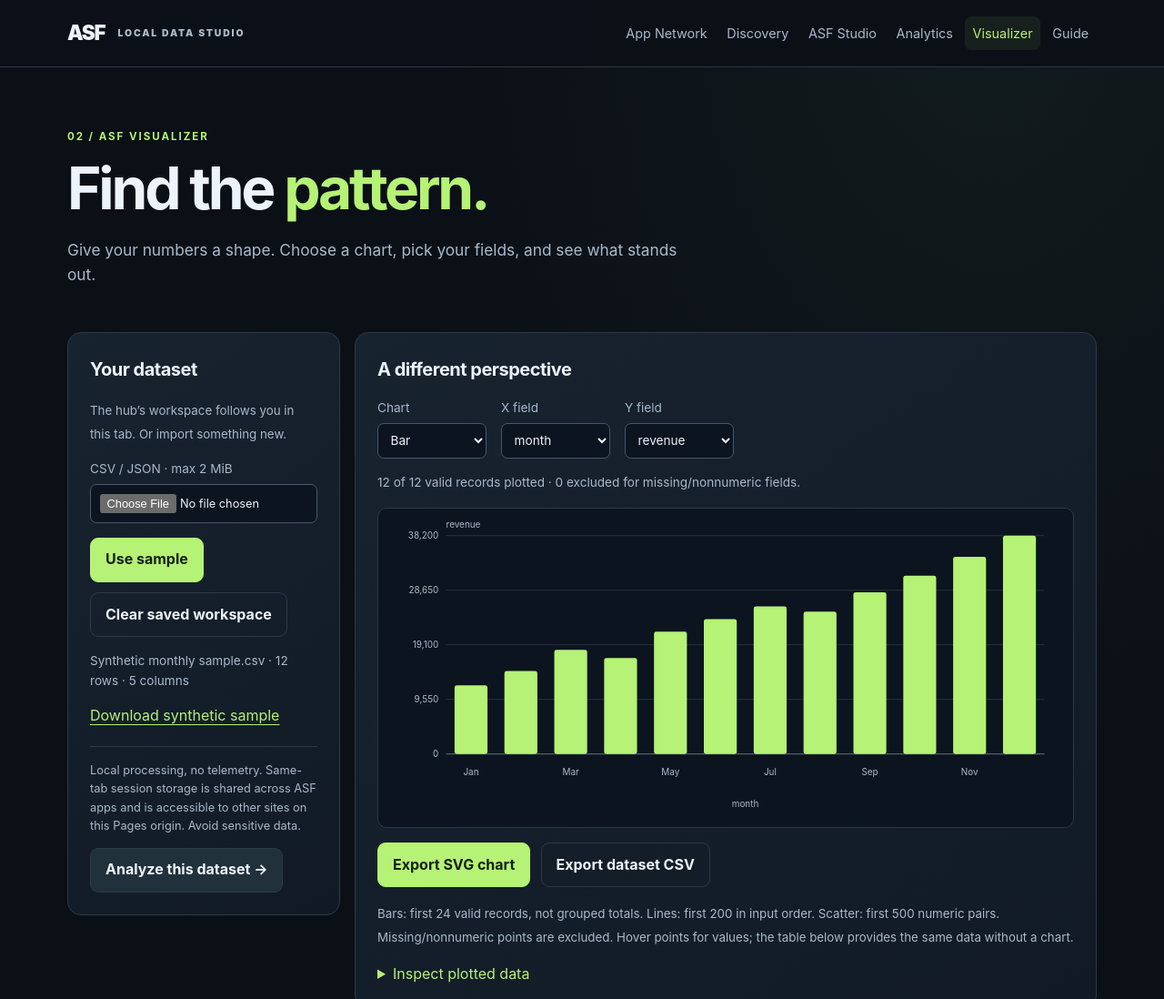
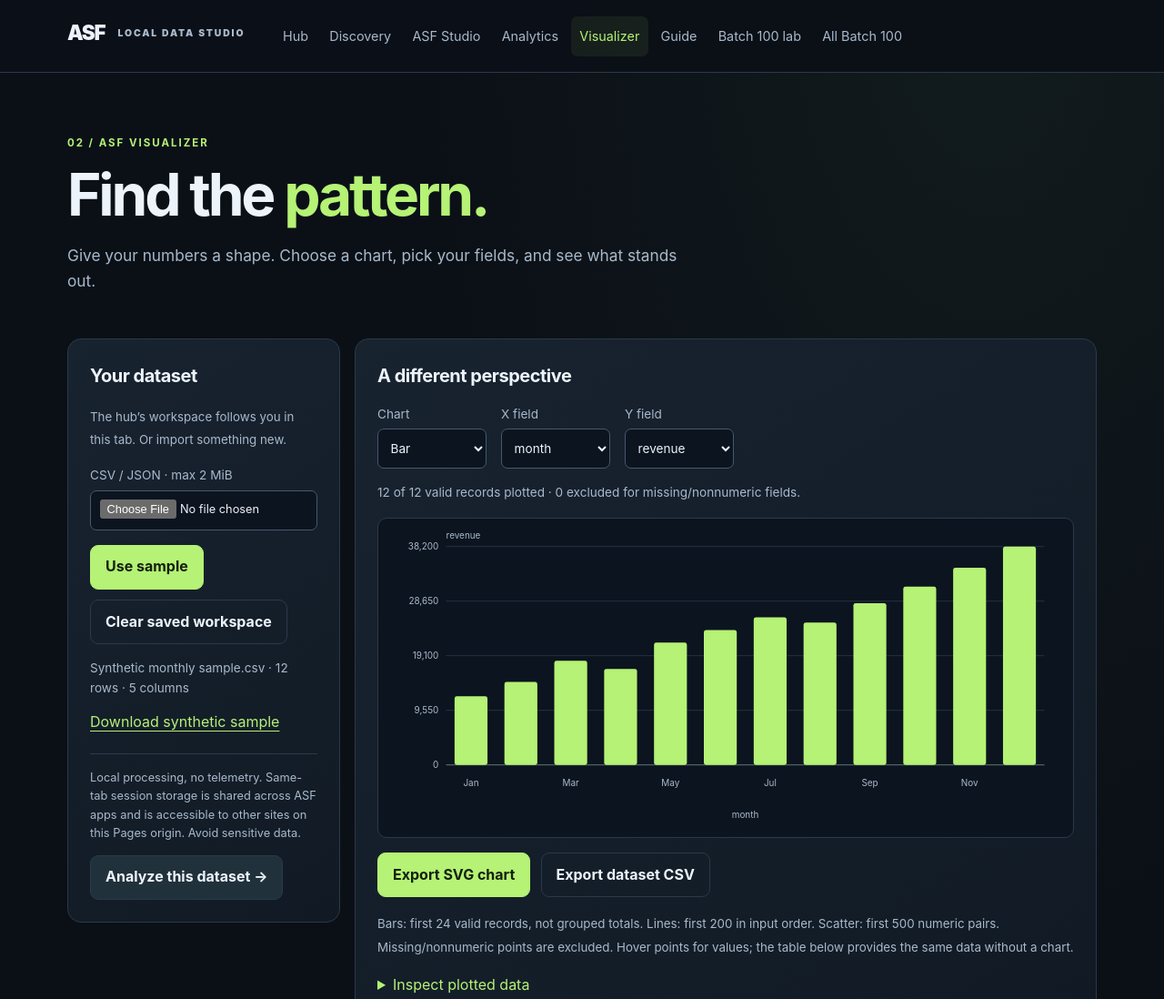
Before and after one commit to sauravnrai/ASF-visualizer, a plain HTML site: page docs/index.html in a window 1280 px wide. Shown: the top 1098 px of the page at 91% size. Drawn offline with Linux system fonts and the light colour scheme.

Commit message:
feat: Batch 100 chart/caption lab; break lines across excluded records; unify navigation

```diff
--- a/docs/assets/app.js
+++ b/docs/assets/app.js
@@ -1,28 +1,22 @@
 (() => {
 'use strict';const S=window.ASF,$=id=>document.getElementById(id),NS='http://www.w3.org/2000/svg';let data;
 function options(id,values,preferred){const el=$(id);el.replaceChildren();for(const v of values){const o=document.createElement('option');o.value=v;o.textContent=v;el.append(o);}el.value=values.includes(preferred)?preferred:(values[0]||'');}
-function fields(){const nums=S.numericColumns(data),scatter=$('kind').value==='scatter';options('y',nums,$('y').value||nums[0]);options('x',scatter?nums:data.columns,$('x').value||(scatter?nums[0]:data.columns[0]));if(scatter&&$('x').value===$('y').value&&nums.length>1) $('y').value=nums.find(c=>c!==$('x').value);draw();}
+function fields(){const nums=S.numericColumns(data),scatter=$('kind').value==='scatter';options('y',nums,$('y').value||nums[0]);options('x',scatter?nums:data.columns,$('x').value||(scatter?nums[0]:data.columns[0]));if(scatter&&$('x').value===$('y').value&&nums.length>1)$('y').value=nums.find(c=>c!==$('x').value);draw();}
 function draw(){
  const kind=$('kind').value,x=$('x').value,y=$('y').value,all=data.rows.map((r,i)=>({row:r,label:String(r[x]??'—'),x:S.number(r[x]),y:S.number(r[y]),index:i+1})).filter(p=>p.y!==null&&(kind!=='scatter'||p.x!==null));
  const limit=kind==='bar'?24:kind==='line'?200:500,points=all.slice(0,limit),target=$('chart');target.replaceChildren();$('download-chart').disabled=!points.length;
  if(!points.length){target.textContent='No plottable numeric data. Choose numeric fields or import another dataset.';$('chart-status').textContent='No valid points for this selection.';$('chart-data').replaceChildren();return;}
  const svg=document.createElementNS(NS,'svg');svg.setAttribute('xmlns',NS);svg.setAttribute('viewBox','0 0 900 400');svg.setAttribute('width','900');svg.setAttribute('height','400');svg.setAttribute('style','background:#0c141f');svg.setAttribute('role','img');svg.setAttribute('aria-labelledby','svg-title svg-desc');
  function add(tag,attrs={},text,parent=svg){const el=document.createElementNS(NS,tag);for(const [k,v]of Object.entries(attrs))el.setAttribute(k,String(v));if(text!==undefined)el.textContent=text;parent.append(el);return el;}
- add('style',{},'text{fill:#a8b9cb;font:12px system-ui,sans-serif}.gridline{stroke:#28384b}');
- add('title',{id:'svg-title'},`${kind} chart: ${y} by ${x}`);add('desc',{id:'svg-desc'},`${points.length} plotted records. All plotted rows are available in the inspect plotted data table.`);
+ add('style',{},'text{fill:#a8b9cb;font:12px system-ui,sans-serif}.gridline{stroke:#28384b}');add('title',{id:'svg-title'},`${kind} chart: ${y} by ${x}`);add('desc',{id:'svg-desc'},`${points.length} plotted records. All plotted rows are available in the inspect plotted data table. Missing-record gaps break line paths.`);
  const L=78,T=25,W=795,H=290;let minY=Math.min(0,...points.map(p=>p.y)),maxY=Math.max(0,...points.map(p=>p.y));if(minY===maxY)maxY=minY+1;
  const magY=Math.max(Math.abs(minY),Math.abs(maxY)),sy=v=>T+H-((v/magY-minY/magY)/(maxY/magY-minY/magY))*H;const minX=Math.min(...points.map(p=>p.x??0)),maxX=Math.max(...points.map(p=>p.x??0)),magX=Math.max(Math.abs(minX),Math.abs(maxX));
  const sx=(p,i)=>kind==='scatter'?(maxX===minX?L+W/2:L+((p.x/magX-minX/magX)/(maxX/magX-minX/magX))*W):L+(i+.5)*W/points.length;
- for(let i=0;i<=4;i++){const f=i/4,value=minY*(1-f)+maxY*f,yy=sy(value);add('line',{x1:L,y1:yy,x2:L+W,y2:yy,class:'gridline'});add('text',{x:L-10,y:yy+4,'text-anchor':'end'},S.format(value));}
- add('line',{x1:L,y1:sy(0),x2:L+W,y2:sy(0),stroke:'#668078'});
- if(kind==='line')add('path',{d:points.map((p,i)=>(i?'L':'M')+sx(p,i)+','+sy(p.y)).join(' '),fill:'none',stroke:'#b5f275','stroke-width':3});
+ for(let i=0;i<=4;i++){const f=i/4,value=minY*(1-f)+maxY*f,yy=sy(value);add('line',{x1:L,y1:yy,x2:L+W,y2:yy,class:'gridline'});add('text',{x:L-10,y:yy+4,'text-anchor':'end'},S.format(value));}add('line',{x1:L,y1:sy(0),x2:L+W,y2:sy(0),stroke:'#668078'});
+ if(kind==='line')add('path',{d:points.map((p,i)=>(i&&p.index===points[i-1].index+1?'L':'M')+sx(p,i)+','+sy(p.y)).join(' '),fill:'none',stroke:'#b5f275','stroke-width':3});
  for(let i=0;i<points.length;i++){const p=points[i],xx=sx(p,i),yy=sy(p.y);let mark;if(kind==='bar'){const width=W/points.length*.66;mark=add('rect',{x:xx-width/2,y:Math.min(yy,sy(0)),width,height:Math.max(1,Math.abs(sy(0)-yy)),rx:3,fill:p.y<0?'#bdacff':'#b5f275'});}else mark=add('circle',{cx:xx,cy:yy,r:kind==='scatter'?4:3,fill:'#b5f275',opacity:.9});add('title',{},`${x}: ${p.label} · ${y}: ${S.format(p.y)} · record ${p.index}`,mark);}
  if(kind==='scatter'){for(let i=0;i<=4;i++){const f=i/4,v=minX*(1-f)+maxX*f;add('text',{x:L+W*f,y:T+H+28,'text-anchor':'middle'},S.format(v));}}else{const step=Math.max(1,Math.ceil(points.length/6));for(let i=0;i<points.length;i+=step)add('text',{x:sx(points[i],i),y:T+H+28,'text-anchor':'middle'},points[i].label.slice(0,14));}
- add('text',{x:L+W/2,y:386,'text-anchor':'middle'},x);add('text',{x:L,y:14},y);target.append(svg);
- $('chart-status').textContent=`${points.length} of ${all.length} valid records plotted · ${data.rows.length-all.length} excluded for missing/nonnumeric fields${all.length>limit?' · display limit applied':''}.`;
- S.table($('chart-data'),{columns:[...new Set([x,y])],rows:points.map(p=>p.row)},points.length);
+ add('text',{x:L+W/2,y:386,'text-anchor':'middle'},x);add('text',{x:L,y:14},y);target.append(svg);$('chart-status').textContent=`${points.length} of ${all.length} valid records plotted · ${data.rows.length-all.length} excluded for missing/nonnumeric fields${all.length>limit?' · display limit applied':''}${kind==='line'?' · missing-record gaps break the line':''}.`;S.table($('chart-data'),{columns:[...new Set([x,y])],rows:points.map(p=>p.row)},points.length);
 }
-S.start(d=>{data=d;fields();});$('kind').addEventListener('change',fields);$('x').addEventListener('change',draw);$('y').addEventListener('change',draw);
-$('download-chart').addEventListener('click',()=>{const svg=$('chart').querySelector('svg');if(svg)S.download('asf-chart.svg','<?xml version="1.0" encoding="UTF-8"?>\n'+svg.outerHTML,'image/svg+xml;charset=utf-8');});
-$('export').addEventListener('click',()=>S.download('asf-dataset.csv',S.toCSV(data),'text/csv;charset=utf-8'));
+S.start(d=>{data=d;fields();});$('kind').addEventListener('change',fields);$('x').addEventListener('change',draw);$('y').addEventListener('change',draw);$('download-chart').addEventListener('click',()=>{const svg=$('chart').querySelector('svg');if(svg)S.download('asf-chart.svg','<?xml version="1.0" encoding="UTF-8"?>\n'+svg.outerHTML,'image/svg+xml;charset=utf-8');});$('export').addEventListener('click',()=>S.download('asf-dataset.csv',S.toCSV(data),'text/csv;charset=utf-8'));
 })();
--- a/docs/assets/navigation.js
+++ b/docs/assets/navigation.js
@@ -1,7 +1 @@
-(() => {
-'use strict';
-const current=document.body.dataset.app,guide=document.body.dataset.page==='guide',nav=document.getElementById('navigation');
-const apps=[['/','App Network','network'],['/discovery/','Discovery','discovery'],['/ASF/','ASF Studio','ASF'],['/ASF-analytics/','Analytics','ASF-analytics'],['/ASF-visualizer/','Visualizer','ASF-visualizer'],['./guide.html','Guide','guide']];
-if(nav){nav.setAttribute('aria-label','App Network');nav.replaceChildren();for(const [href,label,key]of apps){const a=document.createElement('a');a.href=href;a.textContent=label;if((guide&&key==='guide')||(!guide&&key===current))a.setAttribute('aria-current','page');nav.append(a);}}
-const source=document.getElementById('source');if(source&&current)source.href='https://github.com/sauravnrai/'+current;
-})();
+(() => {'use strict';const current=document.body.dataset.app,page=document.body.dataset.page||'app',nav=document.getElementById('navigation');const links=[['/','Hub','hub'],['/discovery/','Discovery','discovery'],['/ASF/','ASF Studio','ASF'],['/ASF-analytics/','Analytics','ASF-analytics'],['/ASF-visualizer/','Visualizer','ASF-visualizer'],['./guide.html','Guide','guide'],['./batch-100.html','Batch 100 lab','lab'],['/batch-100.html','All Batch 100','wave']];if(nav){nav.setAttribute('aria-label','App Network');nav.replaceChildren();for(const [href,label,key]of links){const a=document.createElement('a');a.href=href;a.textContent=label;if(key===(page==='app'?current:page))a.setAttribute('aria-current','page');nav.append(a);}}const source=document.getElementById('source');if(source&&current)source.href='https://github.com/sauravnrai/'+current;const main=document.getElementById('main');if(main&&page!=='lab'){const section=document.createElement('section');section.className='section panel network-note';section.innerHTML='<p class="eyebrow">Batch 100 / learn by doing</p><h2>A clearer, safer local workflow</h2><p>Practice with missing values, mixed types, and negative revenue. No upload, signup, external library, or API required.</p><p><a href="./batch-100.html">Open this app’s interactive lab</a> · <a href="/workflow.html">Full import → export tutorial</a> · <a href="/discovery/examples.html">Worked readiness examples</a></p>';main.append(section);}})();
--- a/docs/assets/network.css
+++ b/docs/assets/network.css
@@ -1 +1 @@
-nav{flex-wrap:wrap;max-width:100%;margin-left:0;gap:.25rem}nav a{font-size:.9rem;padding:.45rem .55rem}.topbar{align-items:flex-start}.network-note{margin-top:2rem}.guide-copy{max-width:900px}.guide-copy li{margin:.7rem 0}@media(min-width:1050px){nav{margin-left:auto}}
+nav{flex-wrap:wrap;max-width:100%;margin-left:0;gap:.25rem}nav a{font-size:.9rem;padding:.5rem .6rem;min-height:44px;display:inline-flex;align-items:center}.topbar{align-items:flex-start}.network-note p{max-width:80ch}button,.button,input,select{min-height:44px}h1,h2,h3,p,a{overflow-wrap:anywhere}.section-title{flex-wrap:wrap}.guide-copy h2{margin-top:1.5rem}.guide-copy li{margin:.55rem 0}.controls>*{max-width:100%}textarea{width:100%;min-height:210px;max-width:100%;padding:12px;background:#0c141f;color:#edf3fa;border:1px solid #64778f;border-radius:8px;font:14px/1.5 ui-monospace,monospace}code,pre{white-space:pre-wrap;overflow-wrap:anywhere}[hidden]{display:none!important}@media(max-width:560px){.topbar,main,footer{padding-left:18px;padding-right:18px}.actions{align-items:stretch}.actions>*{max-width:100%}.stats{grid-template-columns:1fr}.stat{padding:.5rem 1rem}h1{font-size:clamp(2rem,10vw,2.6rem)}}@media(prefers-reduced-motion:reduce){html{scroll-behavior:auto}*,*::before,*::after{animation:none!important;transition:none!important}}
```
Also changed, not shown: docs/assets/batch100.js (added, +5 -0 lines), docs/batch-100.html (added, +1 -0 lines).
